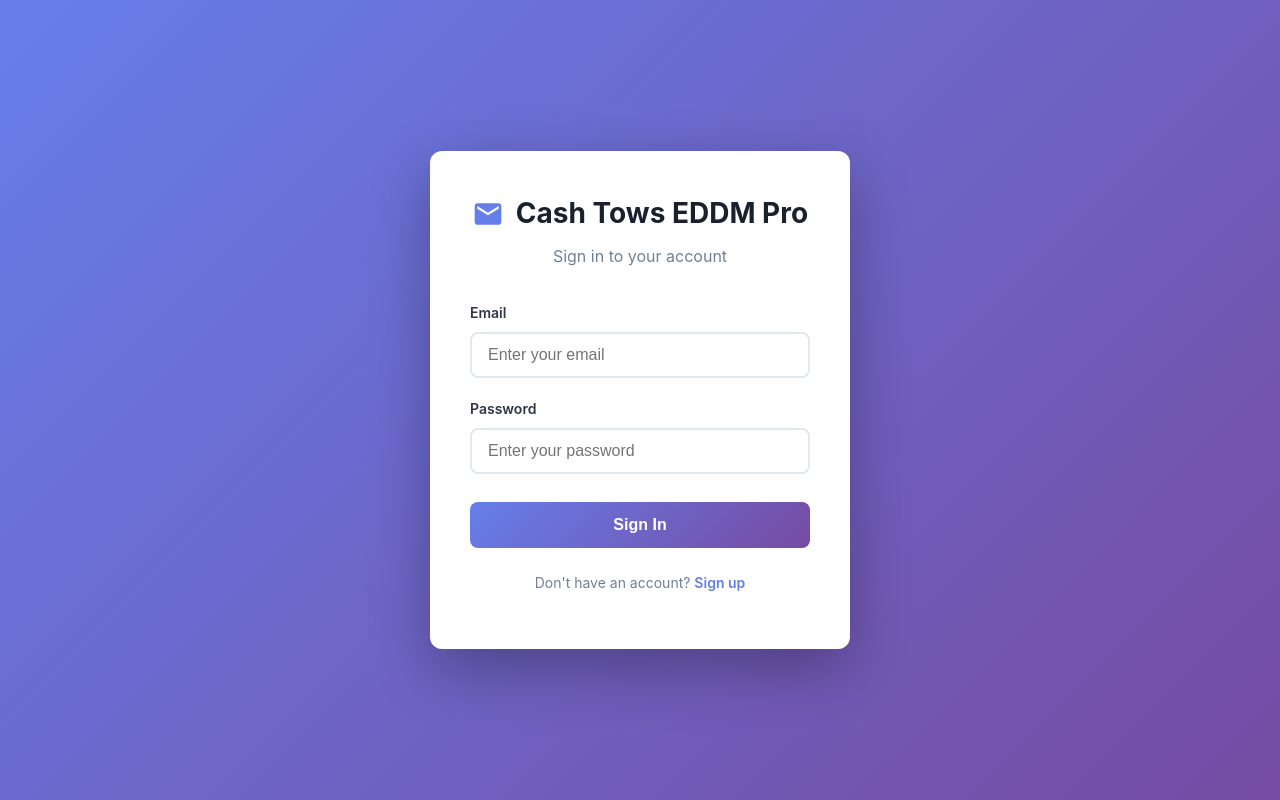
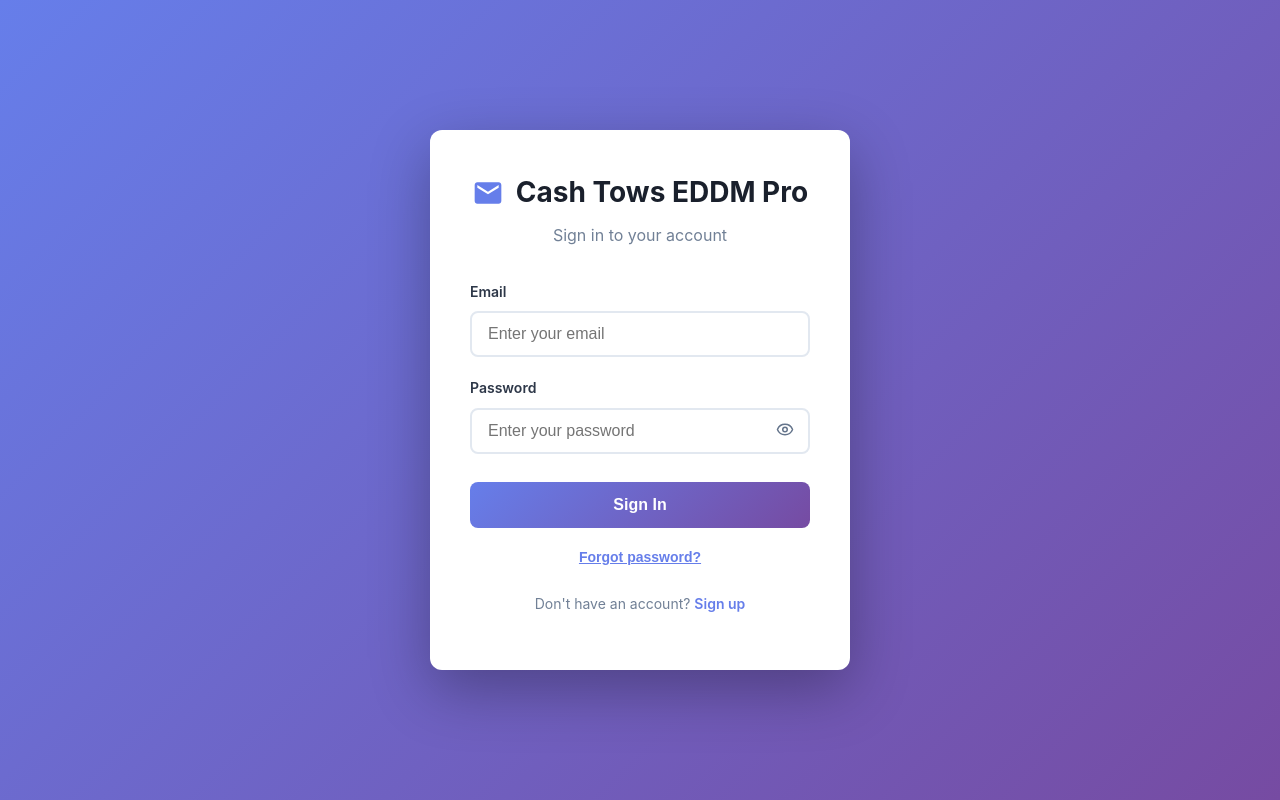
Before and after one commit to xdevcashtows/CT-EDDM, a React (Vite) app: page /signin in a window 1280 px wide. Built offline with nearby package versions, Linux system fonts and the light colour scheme; no server answers.

Commit message:
Improve auth helpers

```diff
--- a/src/hooks/useAuth.js
+++ b/src/hooks/useAuth.js
@@ -64,6 +64,7 @@ export function useAuth() {
     loading,
     signIn: auth.signIn,
     signUp: auth.signUp,
-    signOut: auth.signOut
+    signOut: auth.signOut,
+    resetPassword: auth.resetPassword
   };
 }
--- a/src/pages/Auth.css
+++ b/src/pages/Auth.css
@@ -98,6 +98,12 @@
   margin-top: 8px;
 }
 
+.auth-button.secondary {
+  background: #e2e8f0;
+  color: #1a202c;
+  margin-top: 0;
+}
+
 .auth-button.primary {
   background: linear-gradient(135deg, #667eea 0%, #764ba2 100%);
   color: white;
@@ -124,3 +130,73 @@
 .auth-footer a:hover {
   text-decoration: underline;
 }
+
+.password-input-wrapper {
+  position: relative;
+}
+
+.password-input-wrapper input {
+  width: 100%;
+  padding-right: 44px;
+}
+
+.password-toggle {
+  position: absolute;
+  top: 50%;
+  right: 12px;
+  transform: translateY(-50%);
+  border: none;
+  background: transparent;
+  cursor: pointer;
+  padding: 4px;
+  color: #64748b;
+}
+
+.auth-link-button {
+  background: none;
+  border: none;
+  color: #667eea;
+  padding: 0;
+  font-size: 14px;
+  font-weight: 600;
+  cursor: pointer;
+  text-decoration: underline;
+}
+
+.forgot-section {
+  margin-top: 16px;
+  text-align: center;
+}
+
+.forgot-panel {
+  border: 1px solid #e2e8f0;
+  border-radius: 12px;
+  padding: 16px;
+  background: #f8fafc;
+}
+
+.forgot-header {
+  display: flex;
+  align-items: center;
+  gap: 8px;
+  justify-content: center;
+  font-size: 14px;
+  color: #1e293b;
+  margin-bottom: 12px;
+}
+
+.forgot-actions {
+  display: flex;
+  gap: 12px;
+  justify-content: center;
+  margin-top: 12px;
+}
+
+.forgot-message {
+  font-size: 13px;
+  color: #475569;
+  padding: 8px;
+  border-radius: 8px;
+  background: #f1f5f9;
+  margin-top: 8px;
+}
--- a/src/pages/SignIn.jsx
+++ b/src/pages/SignIn.jsx
@@ -1,5 +1,6 @@
 import { useState } from 'react'
 import { Link, useNavigate } from 'react-router-dom'
+import { Eye, EyeOff, Mail } from 'lucide-react'
 import './Auth.css'
 import { useAuth } from '../hooks/useAuth'
 
@@ -8,8 +9,13 @@ function SignIn() {
   const [password, setPassword] = useState('')
   const [error, setError] = useState('')
   const [processing, setProcessing] = useState(false)
+  const [showPassword, setShowPassword] = useState(false)
+  const [forgotMode, setForgotMode] = useState(false)
+  const [forgotEmail, setForgotEmail] = useState('')
+  const [forgotMessage, setForgotMessage] = useState('')
+  const [forgotProcessing, setForgotProcessing] = useState(false)
   const navigate = useNavigate()
-  const { signIn } = useAuth()
+  const { signIn, resetPassword } = useAuth()
 
   const handleSubmit = async (e) => {
     e.preventDefault()
@@ -33,6 +39,31 @@ function SignIn() {
       setError(err?.message || 'Unable to sign in')
     } finally {
       setProcessing(false)
+    }
+  }
+
+  const handleForgotPassword = async () => {
+    if (!forgotEmail) {
+      setForgotMessage('Enter the email tied to your account')
+      return
+    }
+
+    setForgotProcessing(true)
+    setForgotMessage('')
+
+    try {
+      const redirectTo = import.meta.env.VITE_PASSWORD_RESET_REDIRECT ||
+        (typeof window !== 'undefined' ? `${window.location.origin}/signin` : undefined)
+      const { error } = await resetPassword(forgotEmail, redirectTo)
+      if (error) {
+        setForgotMessage(error.message || 'Unable to send reset instructions')
+        return
+      }
+      setForgotMessage('If that email is registered we sent a password reset link.')
+    } catch (err) {
+      setForgotMessage(err?.message || 'Unable to send reset instructions')
+    } finally {
+      setForgotProcessing(false)
     }
   }
 
@@ -66,20 +97,81 @@ function SignIn() {
 
           <div className="form-group">
             <label htmlFor="password">Password</label>
+            <div className="password-input-wrapper">
               <input
-              type="password"
+                type={showPassword ? 'text' : 'password'}
                 id="password"
                 value={password}
                 onChange={(e) => setPassword(e.target.value)}
                 placeholder="Enter your password"
                 required
               />
+              <button
+                type="button"
+                className="password-toggle"
+                onClick={() => setShowPassword((prev) => !prev)}
+                aria-label={showPassword ? 'Hide password' : 'Show password'}
+              >
+                {showPassword ? <EyeOff size={18} /> : <Eye size={18} />}
+              </button>
+            </div>
           </div>
 
           <button type="submit" className="auth-button primary" disabled={processing}>
             {processing ? 'Signing in…' : 'Sign In'}
           </button>
         </form>
+
+        <div className="forgot-section">
+          {forgotMode ? (
+            <div className="forgot-panel">
+              <div className="forgot-header">
+                <Mail size={16} />
+                <p>Need to reset your password?</p>
+              </div>
+              <div className="form-group">
+                <label htmlFor="forgotEmail">Email</label>
+                <input
+                  type="email"
+                  id="forgotEmail"
+                  value={forgotEmail}
+                  onChange={(e) => setForgotEmail(e.target.value)}
+                  placeholder="Email associated with your account"
+                />
+              </div>
+              {forgotMessage && <div className="forgot-message">{forgotMessage}</div>}
+              <div className="forgot-actions">
+                <button
+                  type="button"
+                  className="auth-button secondary"
+                  onClick={handleForgotPassword}
+                  disabled={forgotProcessing}
+                >
+                  {forgotProcessing ? 'Sending…' : 'Send reset link'}
+                </button>
+                <button
+                  type="button"
+                  className="auth-link-button"
+                  onClick={() => {
+                    setForgotMode(false)
+                    setForgotMessage('')
+                    setForgotEmail('')
+                  }}
+                >
+                  Cancel
+                </button>
+              </div>
+            </div>
+          ) : (
+            <button
+              type="button"
+              className="auth-link-button"
+              onClick={() => setForgotMode(true)}
+            >
+              Forgot password?
+            </button>
+          )}
+        </div>
 
         <div className="auth-footer">
           <p>
--- a/src/pages/SignUp.jsx
+++ b/src/pages/SignUp.jsx
@@ -1,5 +1,6 @@
 import { useState } from 'react'
 import { Link, useNavigate } from 'react-router-dom'
+import { Eye, EyeOff } from 'lucide-react'
 import './Auth.css'
 import { useAuth } from '../hooks/useAuth'
 
@@ -9,6 +10,8 @@ function SignUp() {
   const [confirmPassword, setConfirmPassword] = useState('')
   const [error, setError] = useState('')
   const [processing, setProcessing] = useState(false)
+  const [showPassword, setShowPassword] = useState(false)
+  const [showConfirmPassword, setShowConfirmPassword] = useState(false)
   const navigate = useNavigate()
   const { signUp } = useAuth()
 
@@ -77,26 +80,46 @@ function SignUp() {
 
           <div className="form-group">
             <label htmlFor="password">Password</label>
+            <div className="password-input-wrapper">
               <input
-              type="password"
+                type={showPassword ? 'text' : 'password'}
                 id="password"
                 value={password}
                 onChange={(e) => setPassword(e.target.value)}
                 placeholder="Create a password"
                 required
               />
+              <button
+                type="button"
+                className="password-toggle"
+                onClick={() => setShowPassword((prev) => !prev)}
+                aria-label={showPassword ? 'Hide password' : 'Show password'}
+              >
+                {showPassword ? <EyeOff size={18} /> : <Eye size={18} />}
+              </button>
+            </div>
           </div>
 
           <div className="form-group">
             <label htmlFor="confirmPassword">Confirm Password</label>
+            <div className="password-input-wrapper">
               <input
-              type="password"
+                type={showConfirmPassword ? 'text' : 'password'}
                 id="confirmPassword"
                 value={confirmPassword}
                 onChange={(e) => setConfirmPassword(e.target.value)}
                 placeholder="Confirm your password"
                 required
               />
+              <button
+                type="button"
+                className="password-toggle"
+                onClick={() => setShowConfirmPassword((prev) => !prev)}
+                aria-label={showConfirmPassword ? 'Hide password' : 'Show password'}
+              >
+                {showConfirmPassword ? <EyeOff size={18} /> : <Eye size={18} />}
+              </button>
+            </div>
           </div>
 
           <button type="submit" className="auth-button primary" disabled={processing}>
```
Also changed, not shown: src/lib/supabase.js. Lines whose indentation alone changed are shown as unchanged.
